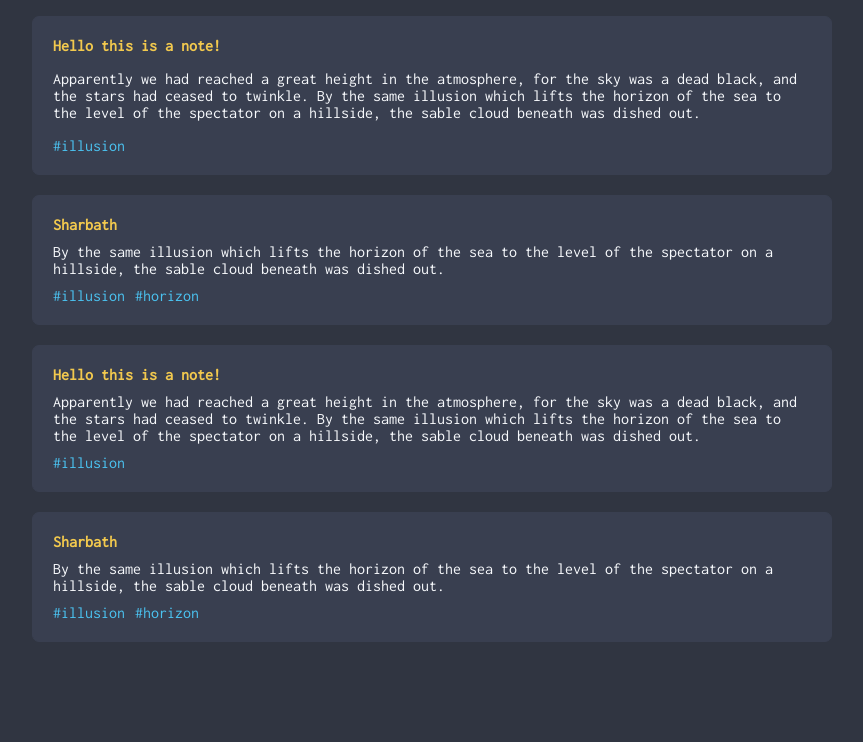
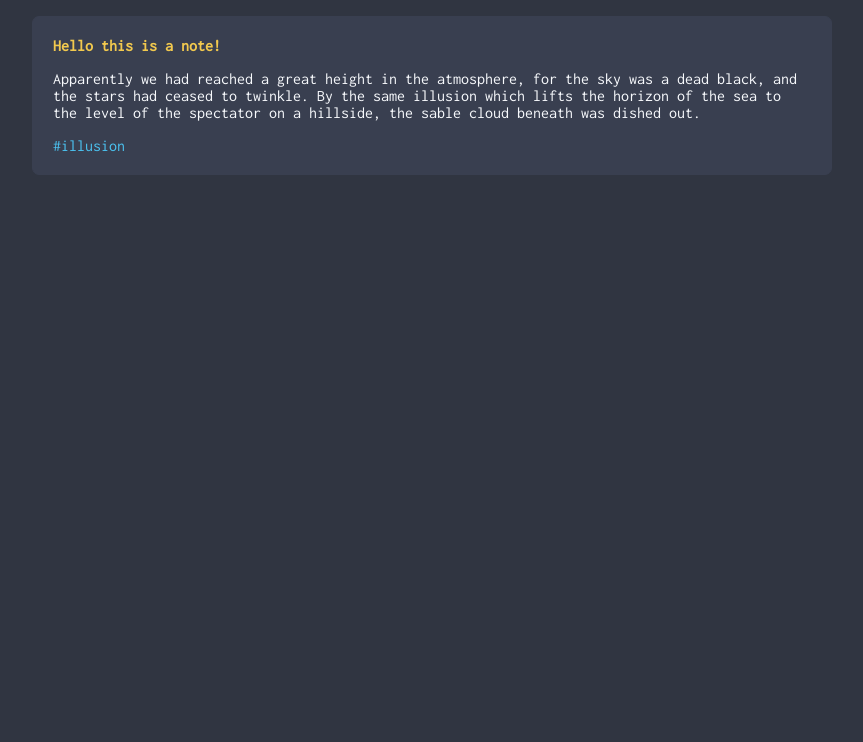
Before and after one commit to ahmednr123/local_notes, a PHP site: page / in a window 1280 px wide. Shown: the part 257-999 px from the top of the page, without its empty margins (208-1071 px from the left). After the commit the page ends 432 px from the top, so only its background shows below. Run offline with PHP 8.4, Linux system fonts and the light colour scheme; some libraries are stand-ins or nearby versions; some web fonts are replaced.

Commit message:
UX functionality

```diff
--- a/index.html
+++ b/index.html
@@ -30,25 +30,12 @@
             <i style="font-size:24px;color:rgba(255,255,255,0.8);margin-top: 10px" class="fa">&#xf0fe;</i>
         </div>
         <div id="notes">
-            <div class="note" contenteditable="true" spellcheck=false>
-                <span class="note_head">Hello this is a note!</span>
-                <span class="note_body"><p>Apparently we had reached a great height in the atmosphere, for the sky was a dead black, and the stars had ceased to twinkle. By the same illusion which lifts the horizon of the sea to the level of the spectator on a hillside, the sable cloud beneath was dished out.</p></span>
+            <div class="note">
+                <div class="content" contenteditable="true" spellcheck=false>
+                    <span class="note_head">Hello this is a note!</span>
+                    <span class="note_body"><p>Apparently we had reached a great height in the atmosphere, for the sky was a dead black, and the stars had ceased to twinkle. By the same illusion which lifts the horizon of the sea to the level of the spectator on a hillside, the sable cloud beneath was dished out.</p></span>
+                </div>
                 <span class="note_tags"><span class="hashtag">illusion</span></span>
-            </div>
-            <div class="note" contenteditable="true" spellcheck=false>
-                <span class="note_head">Sharbath</span>
-                <span class="note_body">By the same illusion which lifts the horizon of the sea to the level of the spectator on a hillside, the sable cloud beneath was dished out.</span>
-                <span class="note_tags"><span class="hashtag">illusion</span><span class="hashtag">horizon</span></span>
-            </div>
-            <div class="note" contenteditable="true" spellcheck=false>
-                <span class="note_head">Hello this is a note!</span>
-                <span class="note_body">Apparently we had reached a great height in the atmosphere, for the sky was a dead black, and the stars had ceased to twinkle. By the same illusion which lifts the horizon of the sea to the level of the spectator on a hillside, the sable cloud beneath was dished out.</span>
-                <span class="note_tags"><span class="hashtag">illusion</span></span>
-            </div>
-            <div class="note" contenteditable="true" spellcheck=false>
-                <span class="note_head">Sharbath</span>
-                <span class="note_body">By the same illusion which lifts the horizon of the sea to the level of the spectator on a hillside, the sable cloud beneath was dished out.</span>
-                <span class="note_tags"><span class="hashtag">illusion</span><span class="hashtag">horizon</span></span>
             </div>
         </div>
     </god>
--- a/style.css
+++ b/style.css
@@ -104,6 +104,10 @@ god{
     outline:0;
 }
 
+.note > .content {
+    outline: 0;
+}
+
 .note:focus{
     border:1px solid #f2c94e;
 }
```
